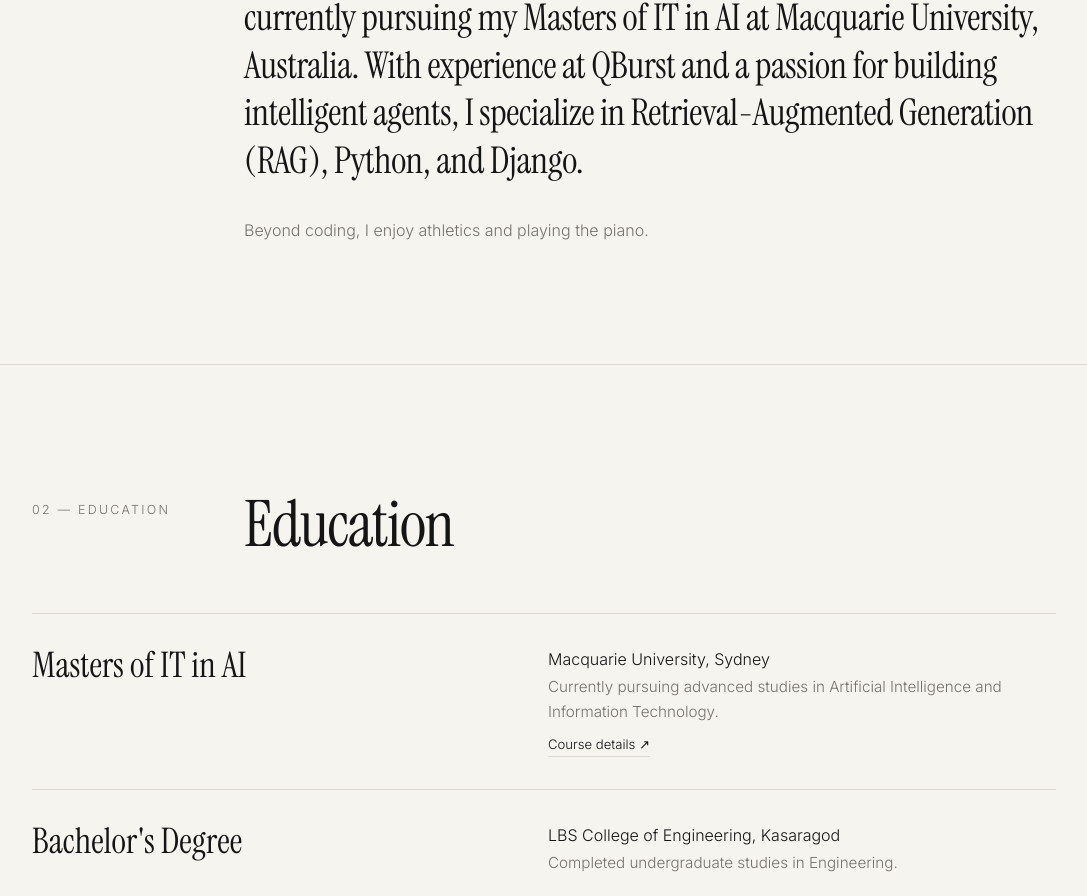
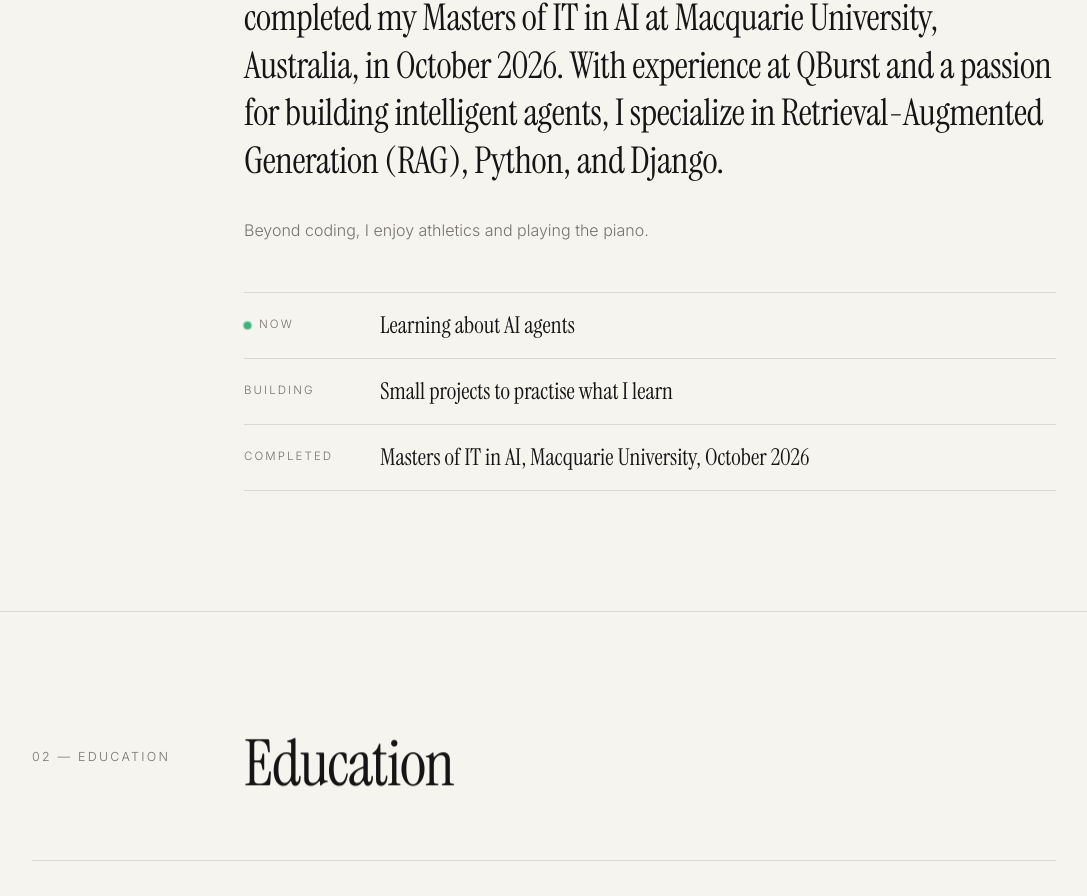
Before and after one commit to RajathT2000/rajatht2000.github.io, a plain HTML site: page index.html in a window 1280 px wide. Shown: the part 1103-1999 px from the top of the page, without its empty margins (96-1183 px from the left). Drawn offline with Linux system fonts and the light colour scheme.

Commit message:
Update: Masters completed Oct 2026, now learning AI agents
Co-Authored-By: Claude Opus 5.5 <noreply@anthropic.com>

```diff
--- a/index.html
+++ b/index.html
@@ -123,6 +123,14 @@ section{padding:120px 0;border-top:1px solid var(--line)}
 .about-text .w{color:var(--faint);transition:color .5s}
 .about-text .w.lit{color:var(--ink)}
 .about-small{margin-top:32px;color:var(--muted)}
+.now{margin-top:48px;border-top:1px solid var(--line)}
+.now-item{display:grid;grid-template-columns:120px 1fr;gap:16px;padding:18px 0;border-bottom:1px solid var(--line);transition:padding .5s var(--ease)}
+.now-item:hover{padding-left:10px}
+.now-item small{font-size:.72rem;letter-spacing:.18em;text-transform:uppercase;color:var(--muted);padding-top:4px}
+.now-item span{font-family:"Instrument Serif",serif;font-size:1.45rem;line-height:1.25}
+.pulse{display:inline-block;width:7px;height:7px;border-radius:50%;background:#3fb27f;margin-right:8px;vertical-align:middle;animation:pulse 2s infinite}
+@keyframes pulse{0%{box-shadow:0 0 0 0 rgba(63,178,127,.5)}70%,100%{box-shadow:0 0 0 8px rgba(63,178,127,0)}}
+@media(max-width:560px){.now-item{grid-template-columns:1fr;gap:4px}}
 
 /* ---------- project rows + hover ---------- */
 .group{margin-bottom:72px}
@@ -290,7 +298,7 @@ footer a:hover span{transform:translateY(-3px)}
       </div>
       <div class="hero-foot">
         <p class="h-fade d1"><strong>Rajath Thaliyadath</strong><br>AI &amp; Software Engineer specializing in RAG, Python, and Django</p>
-        <p class="h-fade d1">Masters of IT in AI<br>Macquarie University, Sydney</p>
+        <p class="h-fade d1">Masters of IT in AI, completed Oct 2026<br>Now learning about AI agents</p>
         <div class="h-fade d2"><a class="link mag" href="#contact">Get in touch <span class="ar">→</span></a></div>
       </div>
     </div>
@@ -303,8 +311,13 @@ footer a:hover span{transform:translateY(-3px)}
       <div class="body">
         <div></div>
         <div>
-          <p class="about-text" id="aboutText">Hi, I'm Rajath Thaliyadath, an AI &amp; Software Engineer from India currently pursuing my Masters of IT in AI at Macquarie University, Australia. With experience at QBurst and a passion for building intelligent agents, I specialize in Retrieval-Augmented Generation (RAG), Python, and Django.</p>
+          <p class="about-text" id="aboutText">Hi, I'm Rajath Thaliyadath, an AI &amp; Software Engineer from India. I completed my Masters of IT in AI at Macquarie University, Australia, in October 2026. With experience at QBurst and a passion for building intelligent agents, I specialize in Retrieval-Augmented Generation (RAG), Python, and Django.</p>
           <p class="about-small r">Beyond coding, I enjoy athletics and playing the piano.</p>
+          <div class="now stagger">
+            <div class="now-item r"><small><i class="pulse"></i>Now</small><span>Learning about AI agents</span></div>
+            <div class="now-item r"><small>Building</small><span>Small projects to practise what I learn</span></div>
+            <div class="now-item r"><small>Completed</small><span>Masters of IT in AI, Macquarie University, October 2026</span></div>
+          </div>
         </div>
       </div>
     </div>
@@ -318,7 +331,7 @@ footer a:hover span{transform:translateY(-3px)}
           <h3>Masters of IT in AI</h3>
           <div>
             <div class="where">Macquarie University, Sydney</div>
-            <p>Currently pursuing advanced studies in Artificial Intelligence and Information Technology.</p>
+            <p>Completed in October 2026. Advanced studies in Artificial Intelligence and Information Technology.</p>
             <a href="https://www.mq.edu.au/study/find-a-course/courses/master-of-information-technology" target="_blank" rel="noopener">Course details ↗</a>
           </div>
         </div>
@@ -548,27 +561,27 @@ footer a:hover span{transform:translateY(-3px)}
 
   /* knowledge: portfolio content only */
   var KB=[
-    {k:['current','currently','project','projects','building','working','now','doing','apps','built','portfolio'],
-     a:"There are no projects listed on the portfolio yet. Right now Rajath is pursuing his Masters of IT in AI at Macquarie University, Sydney, with a passion for building intelligent agents."},
+    {k:['current','currently','project','projects','building','working','now','doing','apps','built','portfolio','learning','learn','agents','agent','small'],
+     a:"Right now Rajath is learning about AI agents and building small projects to practise what he learns. They aren't listed on the portfolio yet."},
     {k:['certifications','certification','certificates','certificate','certified','courses','training','learned'],
      a:"Rajath's certifications & courses: Python Programming (Python fundamentals and advanced concepts), Django Framework (Django web development), and AI & Machine Learning (AI and ML fundamentals)."},
-    {k:['education','study','studying','studies','masters','master','university','macquarie','degree','degrees','qualification','qualifications','course','sydney','student'],
-     a:"Rajath is currently pursuing a Masters of IT in AI at Macquarie University, Sydney. Before that he completed a Bachelor's Degree in Engineering at LBS College of Engineering, Kasaragod."},
+    {k:['education','study','studying','studies','graduate','graduated','completed','finished','finish','masters','master','university','macquarie','degree','degrees','qualification','qualifications','course','sydney','student'],
+     a:"Rajath completed his Masters of IT in AI at Macquarie University, Sydney, in October 2026. Before that he completed a Bachelor's Degree in Engineering at LBS College of Engineering, Kasaragod."},
     {k:['bachelor','bachelors','undergraduate','undergrad','lbs','kasaragod','engineering','graduated'],
      a:"Rajath completed his Bachelor's Degree (undergraduate studies in Engineering) at LBS College of Engineering, Kasaragod."},
     {k:['experience','qburst','job','jobs','work','worked','company','career','employer','industry','professional'],
      a:"Rajath has experience at QBurst. He's an AI & Software Engineer specializing in RAG, Python, and Django."},
-    {k:['skills','skill','stack','tech','technologies','technology','tools','languages','language','python','django','selenium','ml','ai','machine','expertise','specialize','specialise','specializes','specialty','rag','retrieval','agents','strengths'],
+    {k:['skills','skill','stack','tech','technologies','technology','tools','languages','language','python','django','selenium','ml','ai','machine','expertise','specialize','specialise','specializes','specialty','rag','retrieval','strengths'],
      a:"Rajath specializes in Retrieval-Augmented Generation (RAG), Python, and Django. His tech stack: Python, AI/ML, Django and Selenium."},
     {k:['hobby','hobbies','interests','interest','fun','free','piano','athletics','music','sport','sports','enjoy','outside','passion','passions'],
      a:"Beyond coding, Rajath enjoys athletics and playing the piano."},
     {k:['where','from','live','based','location','country','india','australia','city'],
-     a:"Rajath is from India and is currently studying in Sydney, Australia, at Macquarie University."},
+     a:"Rajath is from India and completed his Masters at Macquarie University in Sydney, Australia."},
     {k:['contact','email','reach','hire','connect','touch','message','available','hiring'],
      a:'You can get in touch through the <a href="#contact" data-close>Contact section</a> at the bottom of this page.'},
     {k:['rajath','yourself','introduce','introduction','background','summary','bio','engineer','profile','overview'],
      p:/who are you|about you|who is rajath|tell me about (him|yourself)/,
-     a:"Hi, I'm Rajath Thaliyadath, an AI & Software Engineer from India currently pursuing my Masters of IT in AI at Macquarie University, Australia. With experience at QBurst and a passion for building intelligent agents, I specialize in RAG, Python, and Django."},
+     a:"Hi, I'm Rajath Thaliyadath, an AI & Software Engineer from India. I completed my Masters of IT in AI at Macquarie University, Australia, in October 2026, and I'm now learning about AI agents and building small projects. With experience at QBurst, I specialize in RAG, Python, and Django."},
     {k:['hi','hello','hey','hiya','greetings','yo','namaste'],
      a:"Hi! 👋 Ask me anything about Rajath's portfolio: education, experience, skills, certifications or interests."},
     {k:['thanks','thank','thx','cheers'],a:"You're welcome! Anything else about the portfolio?"}
```
